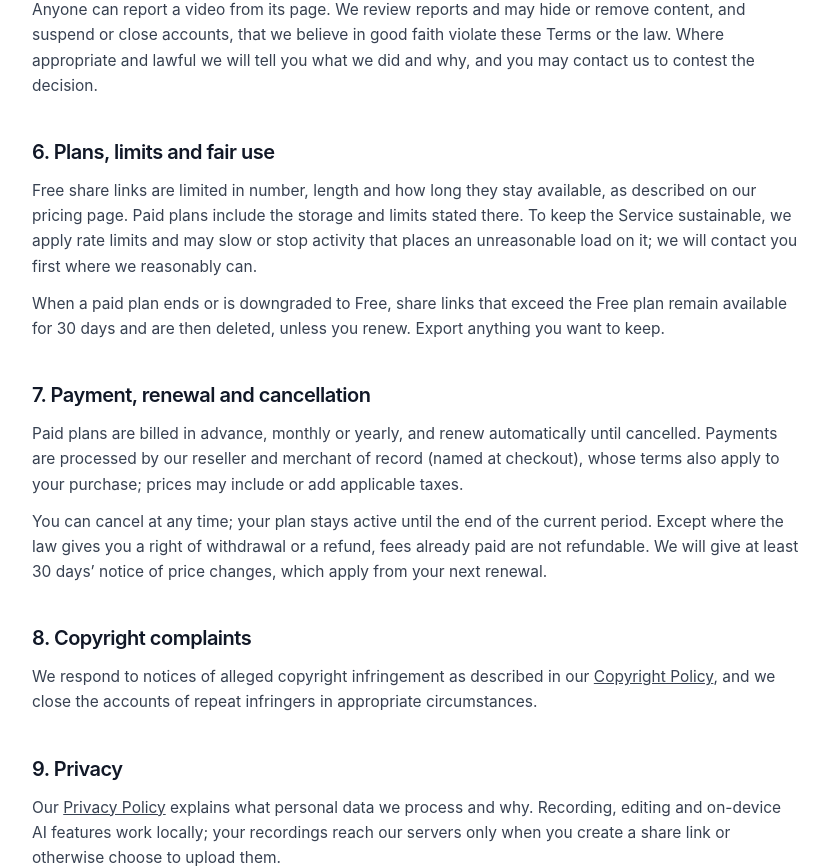
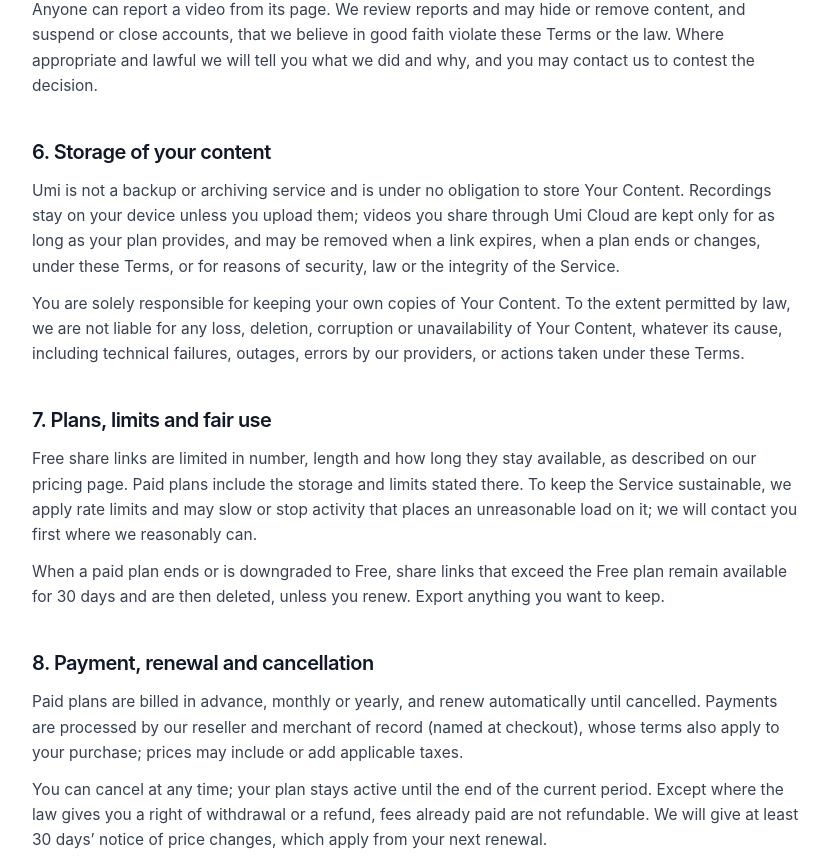
Before and after one commit to huseyinsezeryildirim/umi, a Next.js app in the folder apps/site/: page /terms in a window 1280 px wide. Shown: the part 1830-2698 px from the top of the page, without its empty margins (224-1053 px from the left). Built offline with nearby package versions, Linux system fonts and the light colour scheme.

Commit message:
Terms: Umi isn't obliged to store videos and isn't liable for their loss; keeping copies is the user's job

```diff
--- a/apps/site/app/terms/page.tsx
+++ b/apps/site/app/terms/page.tsx
@@ -10,7 +10,7 @@
   return (
     <LegalPage
       title="Terms of Service"
-      updated="October 25, 2026"
+      updated="October 26, 2026"
       intro={
         <>
           <p>
@@ -97,6 +97,21 @@
               Anyone can report a video from its page. We review reports and may hide or remove content, and suspend or close accounts, that we believe in
               good faith violate these Terms or the law. Where appropriate and lawful we will tell you what we did and why, and you may contact us to
               contest the decision.
+            </p>
+          </>,
+        ],
+        [
+          "Storage of your content",
+          <>
+            <p>
+              Umi is not a backup or archiving service and is under no obligation to store Your Content. Recordings stay on your device unless you
+              upload them; videos you share through Umi Cloud are kept only for as long as your plan provides, and may be removed when a link
+              expires, when a plan ends or changes, under these Terms, or for reasons of security, law or the integrity of the Service.
+            </p>
+            <p>
+              You are solely responsible for keeping your own copies of Your Content. To the extent permitted by law, we are not liable for any
+              loss, deletion, corruption or unavailability of Your Content, whatever its cause, including technical failures, outages, errors by
+              our providers, or actions taken under these Terms.
             </p>
           </>,
         ],
```
